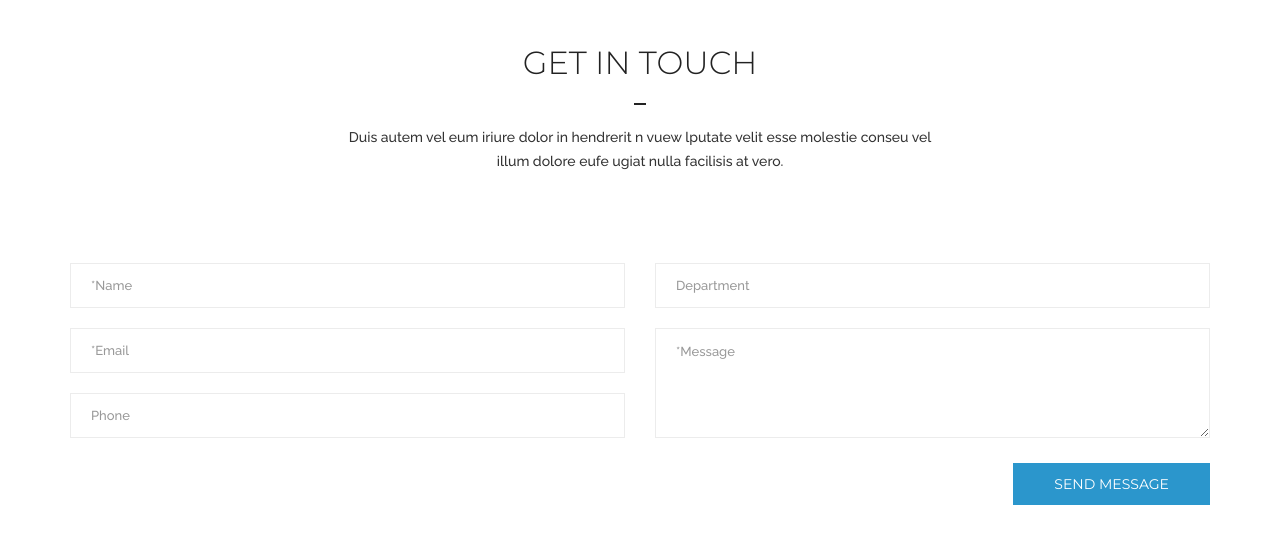
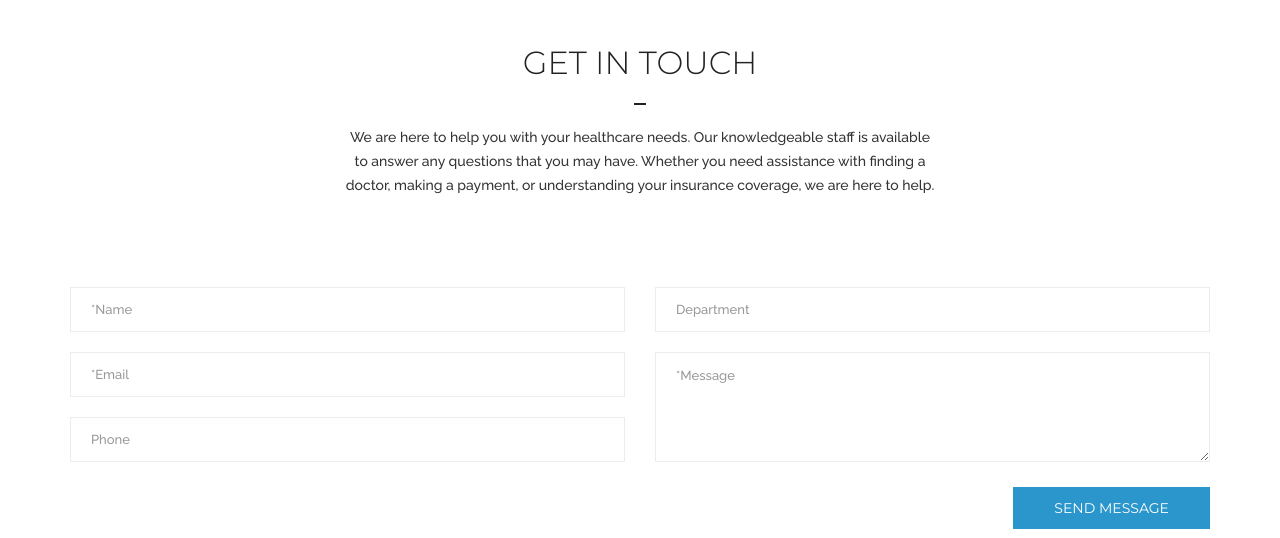
Before and after one commit to aknibircse/e-healthcare-system-php, a PHP site: page /contact.php in a window 1280 px wide. Shown: the part 177-715 px from the top of the page. Run offline with PHP 8.4, Linux system fonts and the light colour scheme; some libraries are stand-ins or nearby versions.

Commit message:
contact-fixed

```diff
--- a/contact.php
+++ b/contact.php
@@ -18,7 +18,7 @@ require 'includes/SMTP.php';
         <div class="heading-block">
           <h4>GET IN TOUCH</h4>
           <hr>
-          <span>Duis autem vel eum iriure dolor in hendrerit n vuew lputate velit esse molestie conseu vel illum dolore eufe ugiat nulla facilisis at vero.</span> </div>
+          <span>We are here to help you with your healthcare needs. Our knowledgeable staff is available to answer any questions that you may have. Whether you need assistance with finding a doctor, making a payment, or understanding your insurance coverage, we are here to help. </span> </div>
         <div class="contact">
           <div class="contact-form">
             <!-- FORM  -->
```
